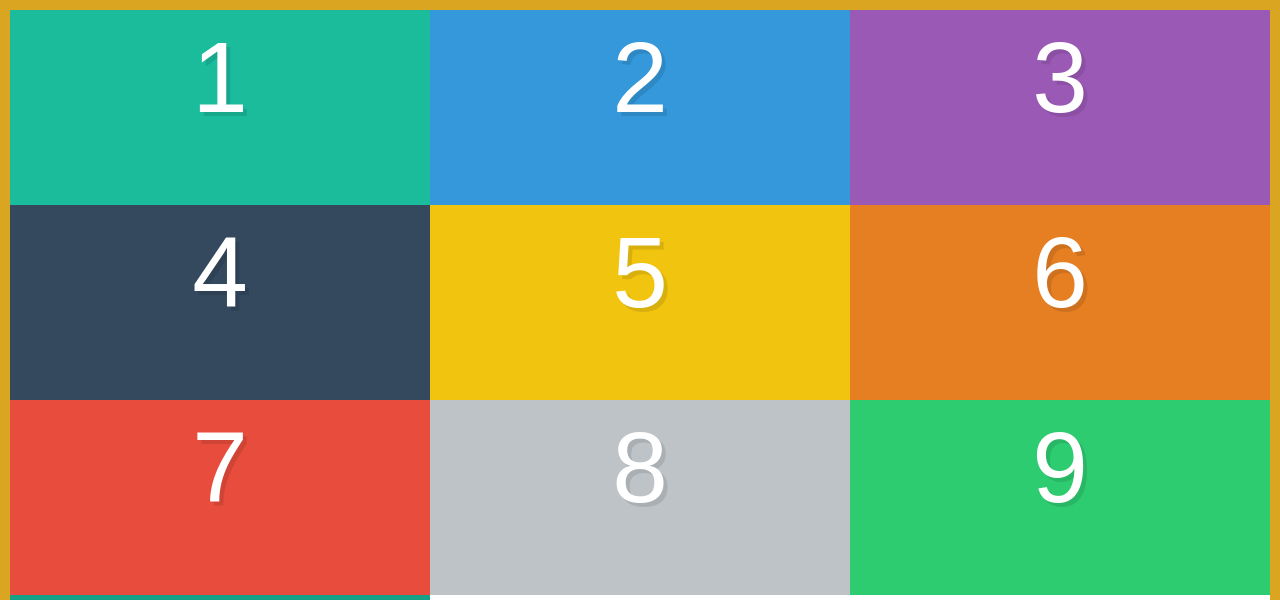
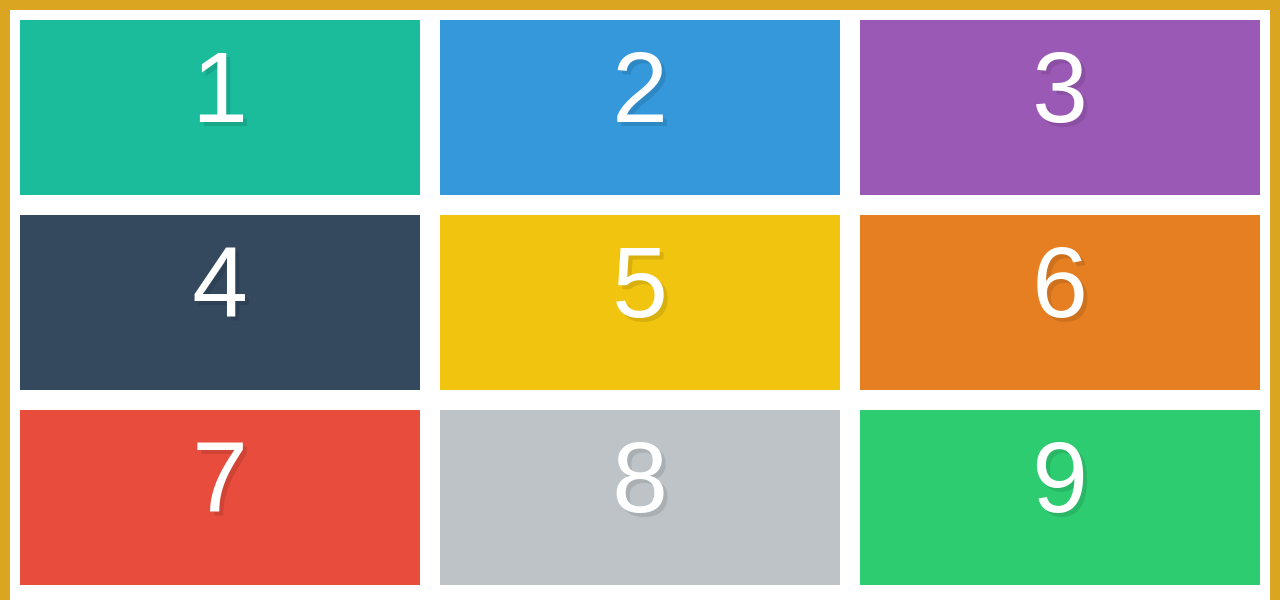
Before and after one commit to robkondrat/flex-direction, a plain HTML site: page index.html in a window 1280 px wide. Shown: the top 600 px of the page. Drawn offline with Linux system fonts and the light colour scheme.

```diff
--- a/style.css
+++ b/style.css
@@ -32,10 +32,12 @@
 .container {
   display:flex;
   border:10px solid goldenrod;
-  min-height:100vh;
-  flex-wrap:wrap;
+  min-height: 100vh;
+  flex-wrap: wrap;
+  flex-direction: row;
 }
 
 .box {
-  width:33.3333333%;
+  width:calc(33.3333% - 20px);
+  margin: 10px;
 }
```
